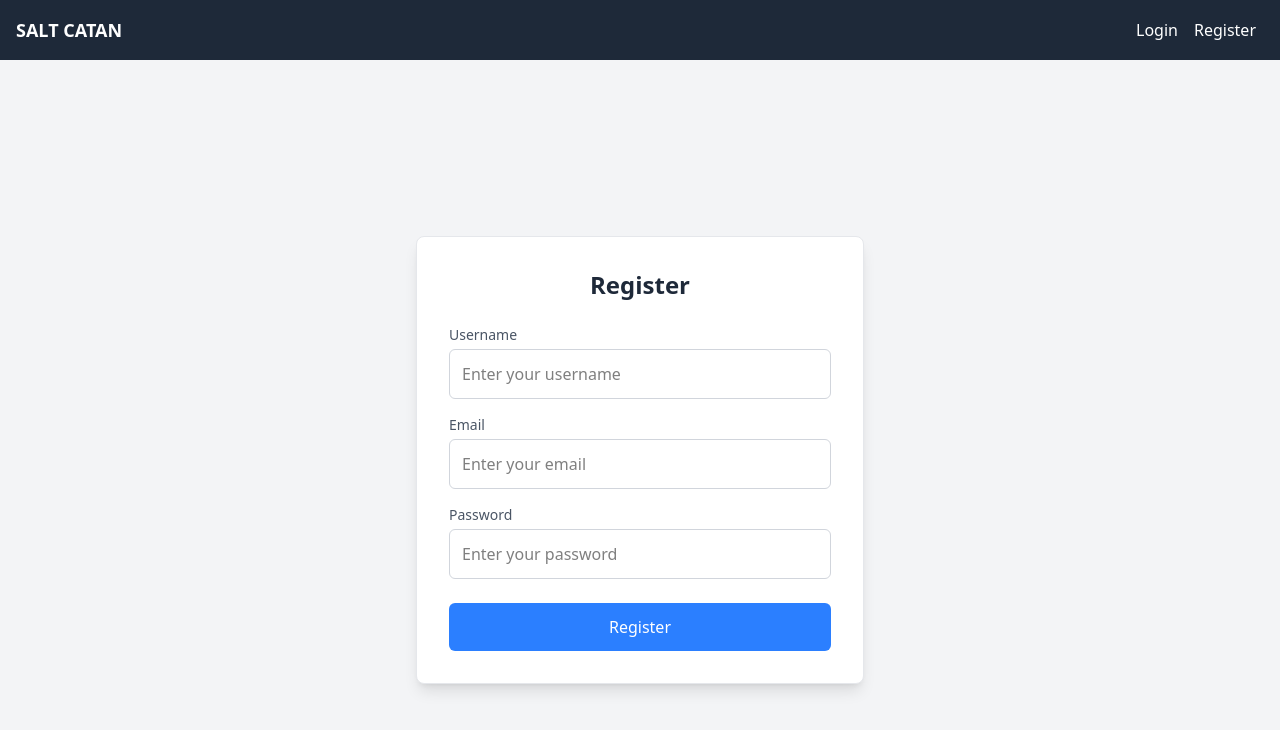
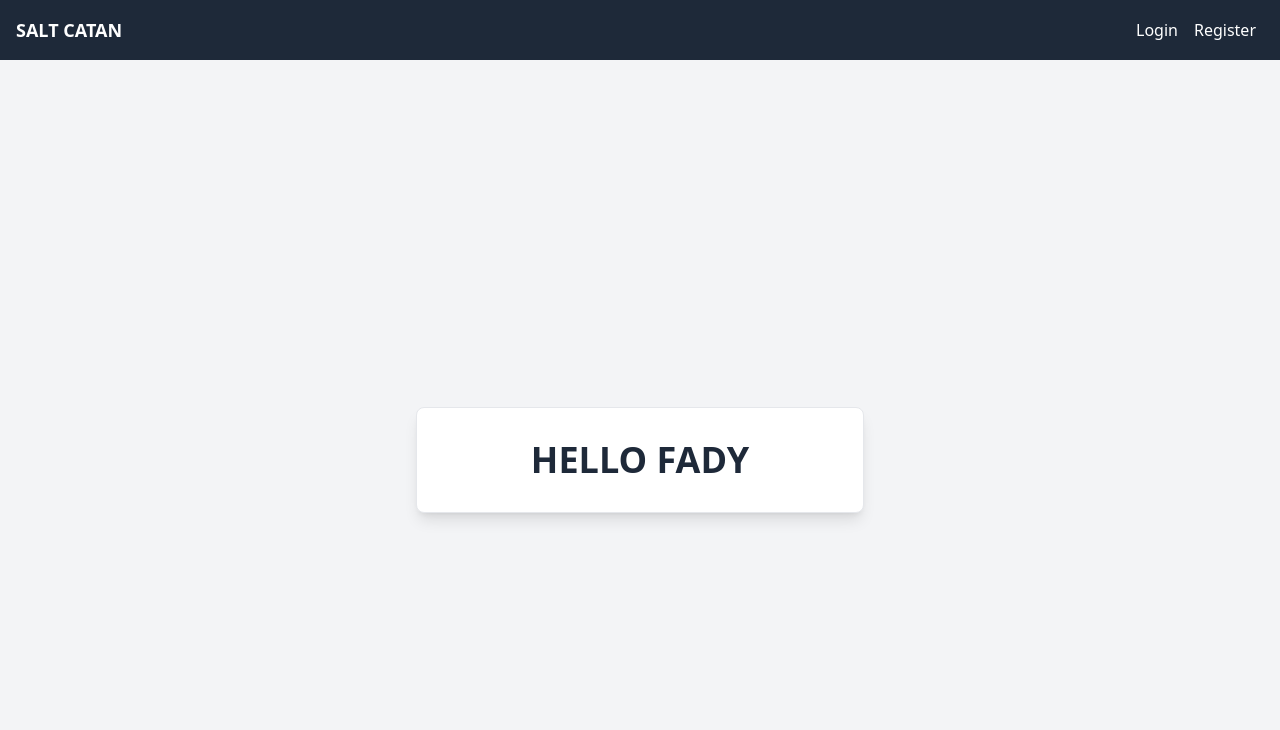
Before and after one commit to Pascalion-EX/SaltCatan_Game, a React (Vite) app in the folder Frontend/: page /register in a window 1280 px wide. Shown: the top 730 px of the page. Built offline with nearby package versions, Linux system fonts and the light colour scheme.

Commit message:
In-game was a bad game

```diff
--- a/Frontend/src/pages/Register.jsx
+++ b/Frontend/src/pages/Register.jsx
@@ -32,65 +32,12 @@ const Register = ({ setUser }) => {
     }
   };
 
-  return (
-    <div className="min-h-screen flex items-center justify-center bg-gray-100">
-      <div className="bg-white p-8 rounded-lg shadow-lg w-full max-w-md border border-gray-200">
-        <h2 className="text-2xl font-bold mb-6 text-center text-gray-800">
-          Register
-        </h2>
-        {error && <p className="text-red-500 mb-4 text-sm">{error}</p>}
-        <form onSubmit={handleSubmit}>
-          <div className="mb-4">
-            <label className="block text-gray-600 text-sm font-medium mb-1">
-              Username
-            </label>
-            <input
-              className="w-full p-3 border border-gray-300 rounded-md focus:ring-2 focus:ring-blue-200 outline-none focus:border-blue-400"
-              type="username"
-              name="username"
-              value={formData.username}
-              onChange={handleChange}
-              placeholder="Enter your username"
-              autoComplete="off"
-              required
-            />
-          </div>
-          <div className="mb-4">
-            <label className="block text-gray-600 text-sm font-medium mb-1">
-              Email
-            </label>
-            <input
-              className="w-full p-3 border border-gray-300 rounded-md focus:ring-2 focus:ring-blue-200 outline-none focus:border-blue-400"
-              type="email"
-              name="email"
-              value={formData.email}
-              onChange={handleChange}
-              placeholder="Enter your email"
-              autoComplete="off"
-              required
-            />
-          </div>
-          <div className="mb-6">
-            <label className="block text-gray-600 text-sm font-medium mb-1">
-              Password
-            </label>
-            <input
-              className="w-full p-3 border border-gray-300 rounded-md focus:ring-2 focus:ring-blue-200 outline-none focus:border-blue-400"
-              type="password"
-              name="password"
-              value={formData.password}
-              onChange={handleChange}
-              placeholder="Enter your password"
-              required
-            />
-          </div>
-          <button className="w-full bg-blue-500 text-white p-3 rounded-md hover:bg-blue-600 font-medium cursor-pointer">
-            Register
-          </button>
-        </form>
-      </div>
-    </div>
-  );
-};
-
+return (
+<div className="min-h-screen flex items-center justify-center bg-gray-100">
+<div className="bg-white p-8 rounded-lg shadow-lg w-full max-w-md border border-gray-200 text-center">
+<h1 className="text-4xl font-bold text-gray-800">HELLO FADY</h1>
+</div>
+</div>
+);
+}
 export default Register;
```
